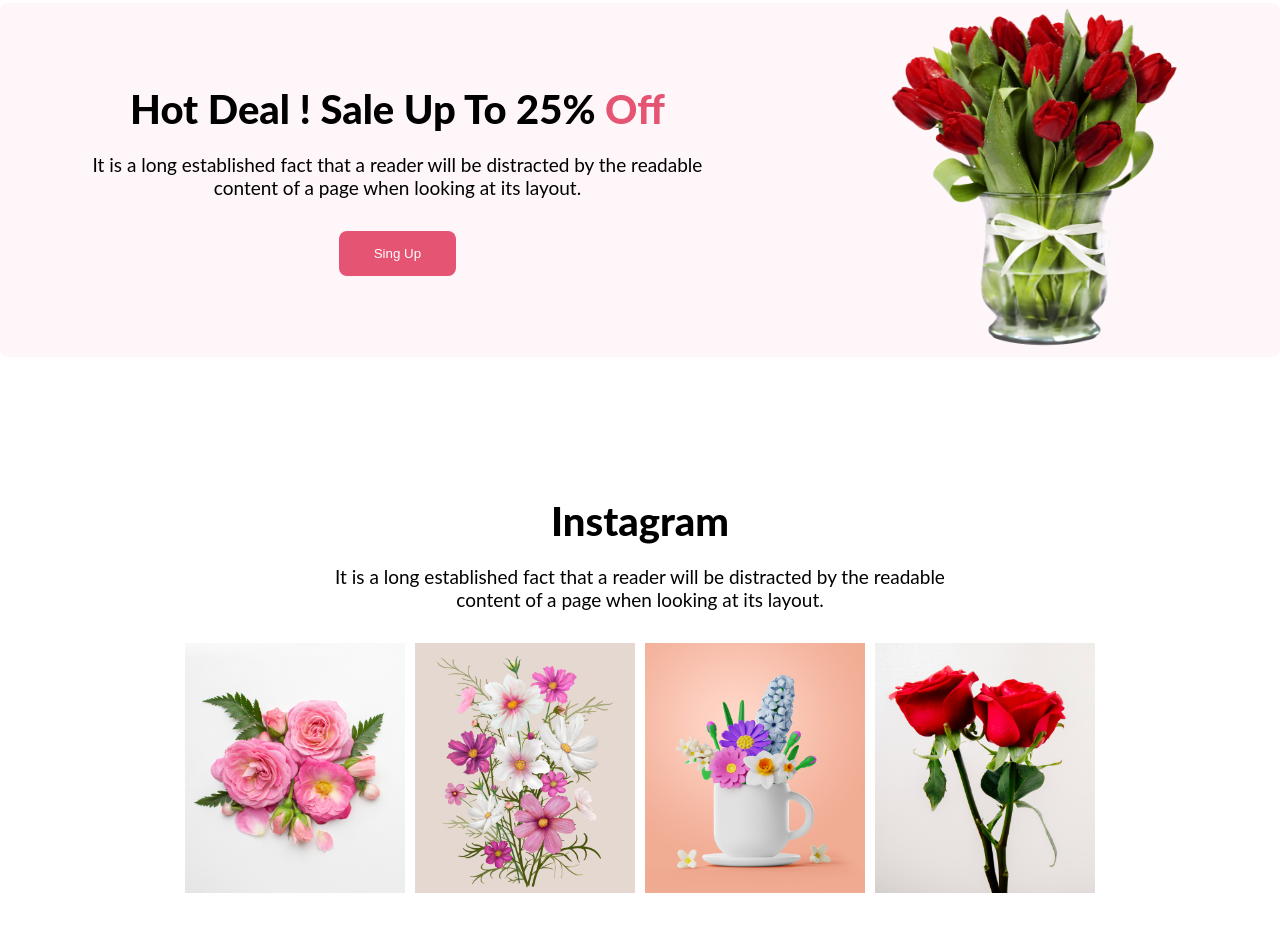
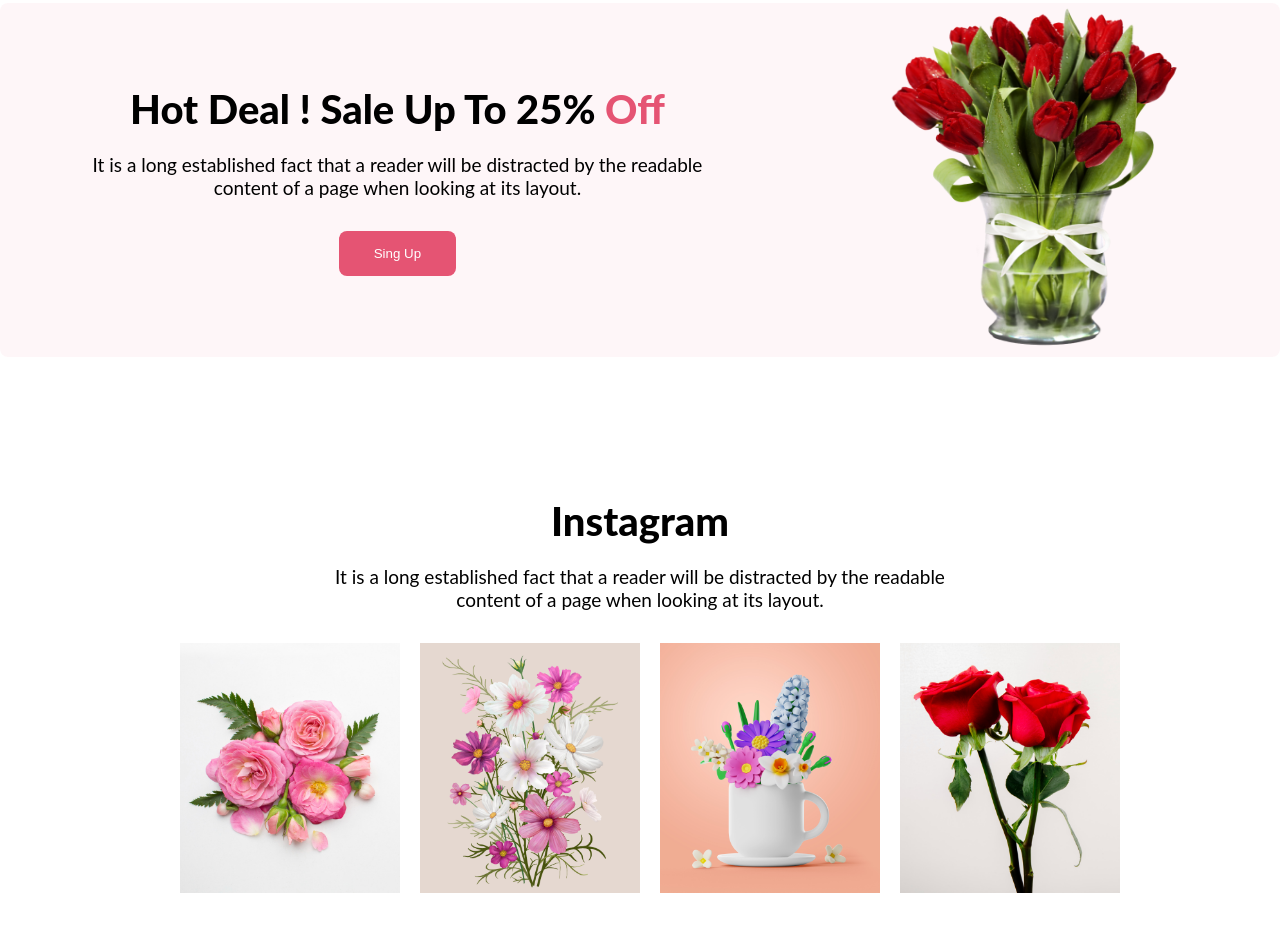
Before and after one commit to KaziMashhunAhmed/flower-shop, a plain HTML site: page index.html in a window 1280 px wide. Shown: the part 1796-2728 px from the top of the page. Drawn offline with Linux system fonts and the light colour scheme.

Commit message:
Gap Related Issues Fix

```diff
--- a/index.html
+++ b/index.html
@@ -80,7 +80,7 @@
             <h2 class="featured-flowers-title">Instagram</h2>
             <p class="normal-p">It is a long established fact that a reader will be distracted by the readable <br> content of a page when looking at its layout.</p>
             <div class="social-media-container">
-                <div class="social-media-one">
+                <div>
                     <img src="./Flower Asset/Flower 01.png" alt="" class="social-media-img">
                 </div>
                 <div>
--- a/style.css
+++ b/style.css
@@ -42,7 +42,7 @@
     display: inline-flex;
     padding: 15px 35px;
     align-items: flex-start;
-    gap: 10px;
+    gap: 20px;
     border-style: none;
     cursor: pointer;
 }
@@ -192,6 +192,7 @@
 .social-media-container {
     display: flex;
     justify-content: space-around;
+    gap: 20px;
 }
 
 .social-media-img {
```
